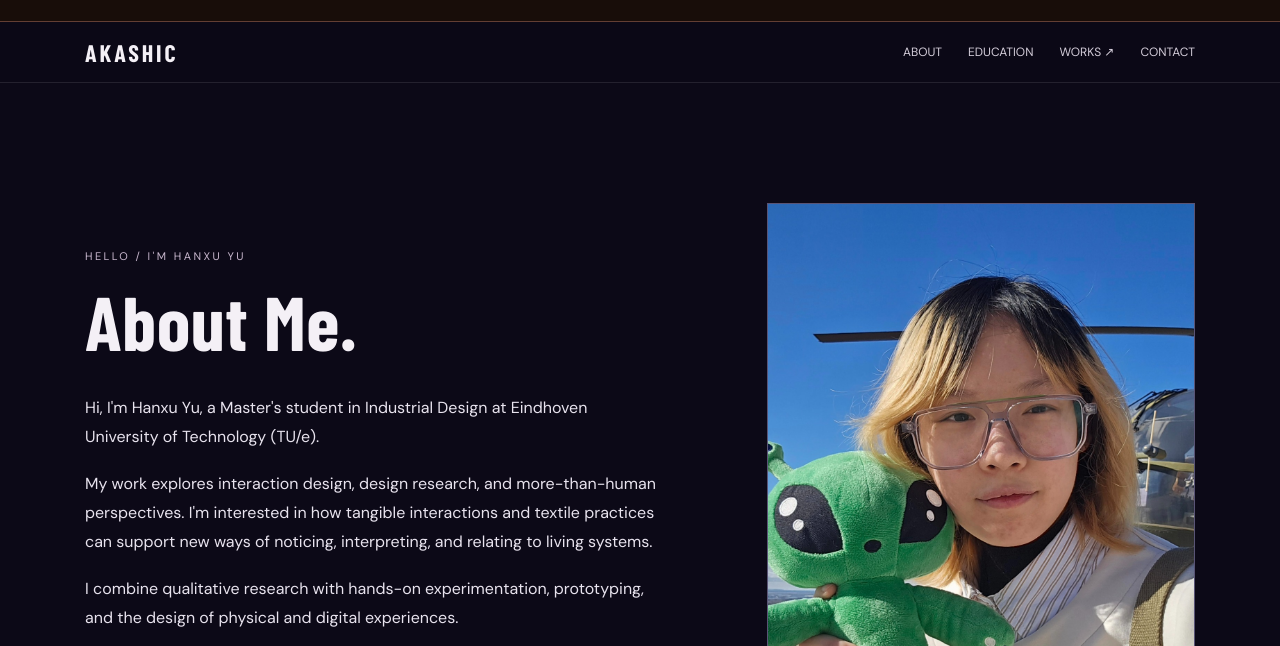
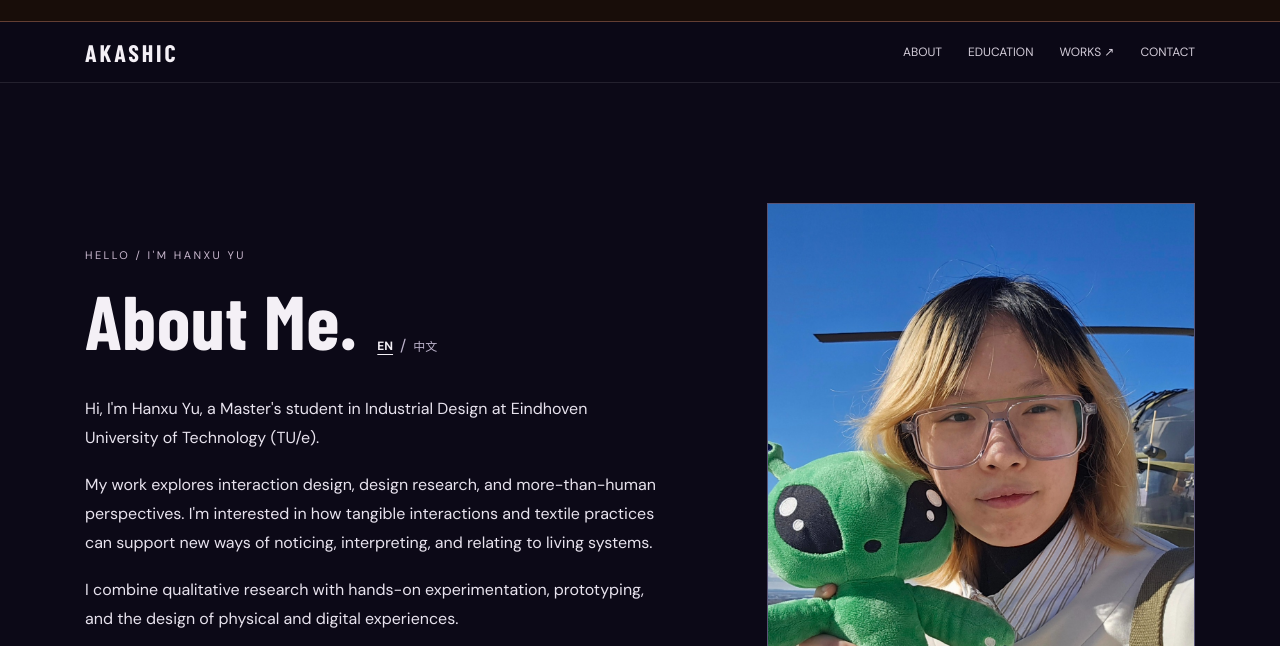
Before and after one commit to Akashic071/Akashic071.github.io, a plain HTML site: page portfolio.html in a window 1280 px wide. Shown: the part 154-800 px from the top of the page. Drawn offline with nearby package versions, Linux system fonts and the light colour scheme; a web font is replaced by a local one.

Commit message:
Add English and Chinese toggle to About Me

```diff
--- a/portfolio.html
+++ b/portfolio.html
@@ -16,6 +16,48 @@
   <link rel="stylesheet" href="styles.css">
 
   <style>
+
+    .about-heading {
+      display: flex;
+      flex-wrap: wrap;
+      align-items: baseline;
+      gap: 10px 16px;
+      margin: 20px 0 34px;
+    }
+
+    .about-heading .section-title {
+      margin: 0;
+    }
+
+    .about-language:not([hidden]) {
+      display: inline-flex;
+      align-items: center;
+      gap: 3px;
+      color: var(--muted);
+    }
+
+    .about-language button {
+      padding: 5px 4px;
+      border: 0;
+      background: transparent;
+      color: inherit;
+      font: inherit;
+      font-size: 12px;
+      cursor: pointer;
+    }
+
+    .about-language button[aria-pressed="true"] {
+      color: var(--ink);
+      font-weight: 700;
+      text-decoration: underline;
+      text-underline-offset: 4px;
+    }
+
+    .about-language button:focus-visible {
+      outline: 2px solid currentColor;
+      outline-offset: 2px;
+    }
+
     /* =====================================
        HEADER AVATAR
     ===================================== */
@@ -239,15 +281,24 @@
         <div>
 
           <div class="kicker">
-            HELLO / I'M HANXU YU
+            <span data-about-language="en" lang="en">HELLO / I'M HANXU YU</span>
+            <span data-about-language="zh-Hans" lang="zh-Hans" hidden>你好 / 我是 HANXU YU</span>
           </div>
 
-          <h1
-            class="section-title"
-            style="margin-top:20px">
-            About Me.
+          <div class="about-heading">
+            <h1 class="section-title">
+              <span data-about-language="en" lang="en">About Me.</span>
+              <span data-about-language="zh-Hans" lang="zh-Hans" hidden>关于我</span>
             </h1>
 
+            <div class="about-language" role="group" aria-label="About Me language" hidden>
+              <button type="button" lang="en" value="en" aria-pressed="true">EN</button>
+              <span aria-hidden="true">/</span>
+              <button type="button" lang="zh-Hans" value="zh-Hans" aria-pressed="false">中文</button>
+            </div>
+          </div>
+
+          <div data-about-language="en" lang="en">
             <p class="copy">
               Hi, I'm Hanxu Yu, a Master's student
               in Industrial Design at Eindhoven
@@ -279,6 +330,25 @@
               EXPLORE MY WORK ↗
 
             </a>
+          </div>
+
+          <div data-about-language="zh-Hans" lang="zh-Hans" hidden>
+            <p class="copy">
+              你好，我是 Hanxu Yu，目前在荷兰埃因霍温理工大学（TU/e）攻读工业设计硕士。
+            </p>
+
+            <p class="copy">
+              我的实践涉及交互设计、设计研究，以及关注人类与其他生命关系的设计。我想探索实体交互和纺织实践如何帮助我们以新的方式观察和理解生命系统，并与它们建立联系。
+            </p>
+
+            <p class="copy">
+              我结合定性研究、动手实验和原型制作，设计实体与数字体验。
+            </p>
+
+            <a class="text-link" href="works.html" style="display:inline-block;margin-top:20px">
+              查看我的作品 ↗
+            </a>
+          </div>
 
         </div>
 
@@ -638,6 +708,28 @@
 
   </footer>
 
+  <script>
+    {
+      const about = document.getElementById('about');
+      const toggle = about.querySelector('.about-language');
+      const buttons = toggle.querySelectorAll('button');
+      const translations = about.querySelectorAll('[data-about-language]');
+
+      function showAboutLanguage(language) {
+        translations.forEach((element) => {
+          element.hidden = element.dataset.aboutLanguage !== language;
+        });
+        buttons.forEach((button) => {
+          button.setAttribute('aria-pressed', String(button.value === language));
+        });
+      }
+
+      buttons.forEach((button) => {
+        button.addEventListener('click', () => showAboutLanguage(button.value));
+      });
+      toggle.hidden = false;
+    }
+  </script>
   <script src="site.js"></script>
 
 </body>
```
Lines whose indentation alone changed are shown as unchanged.
